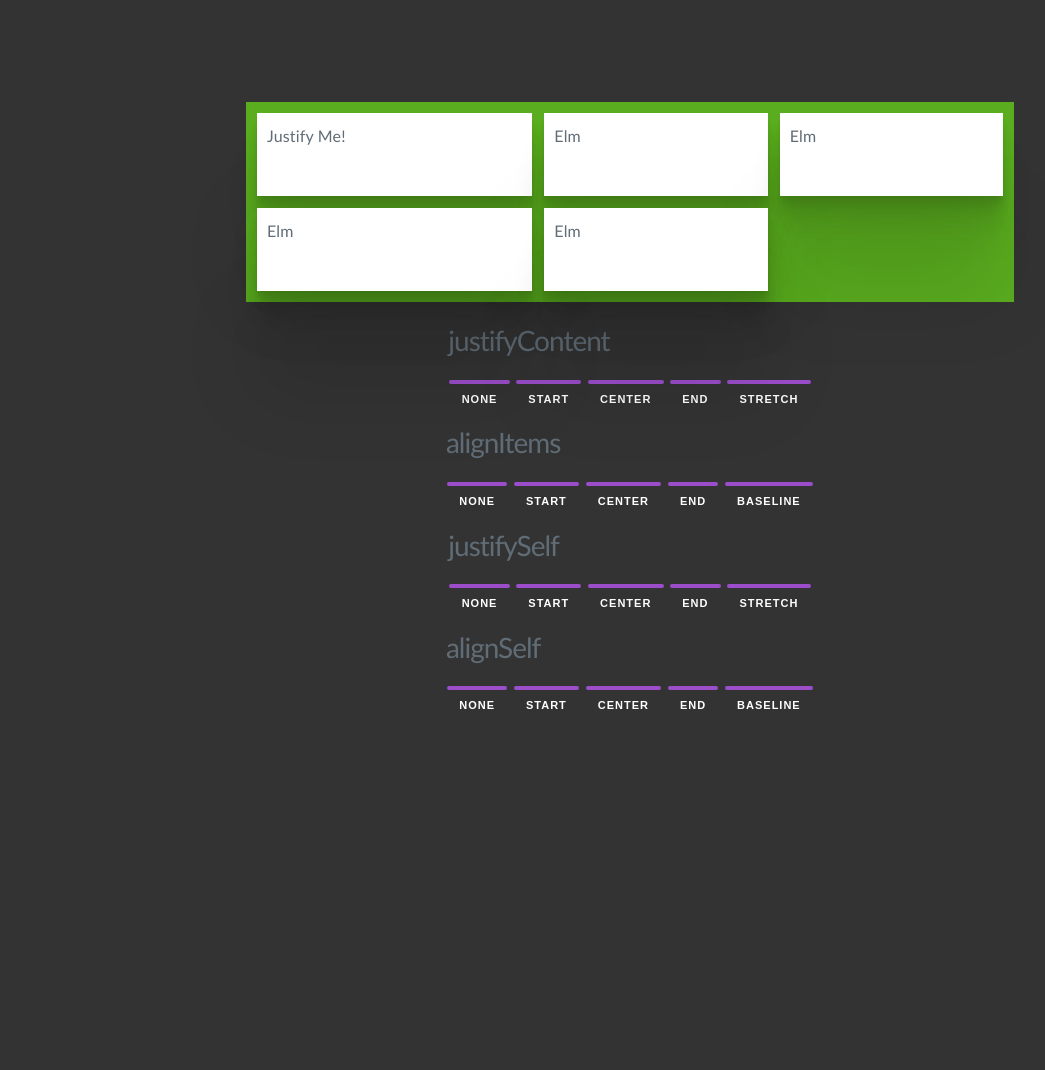
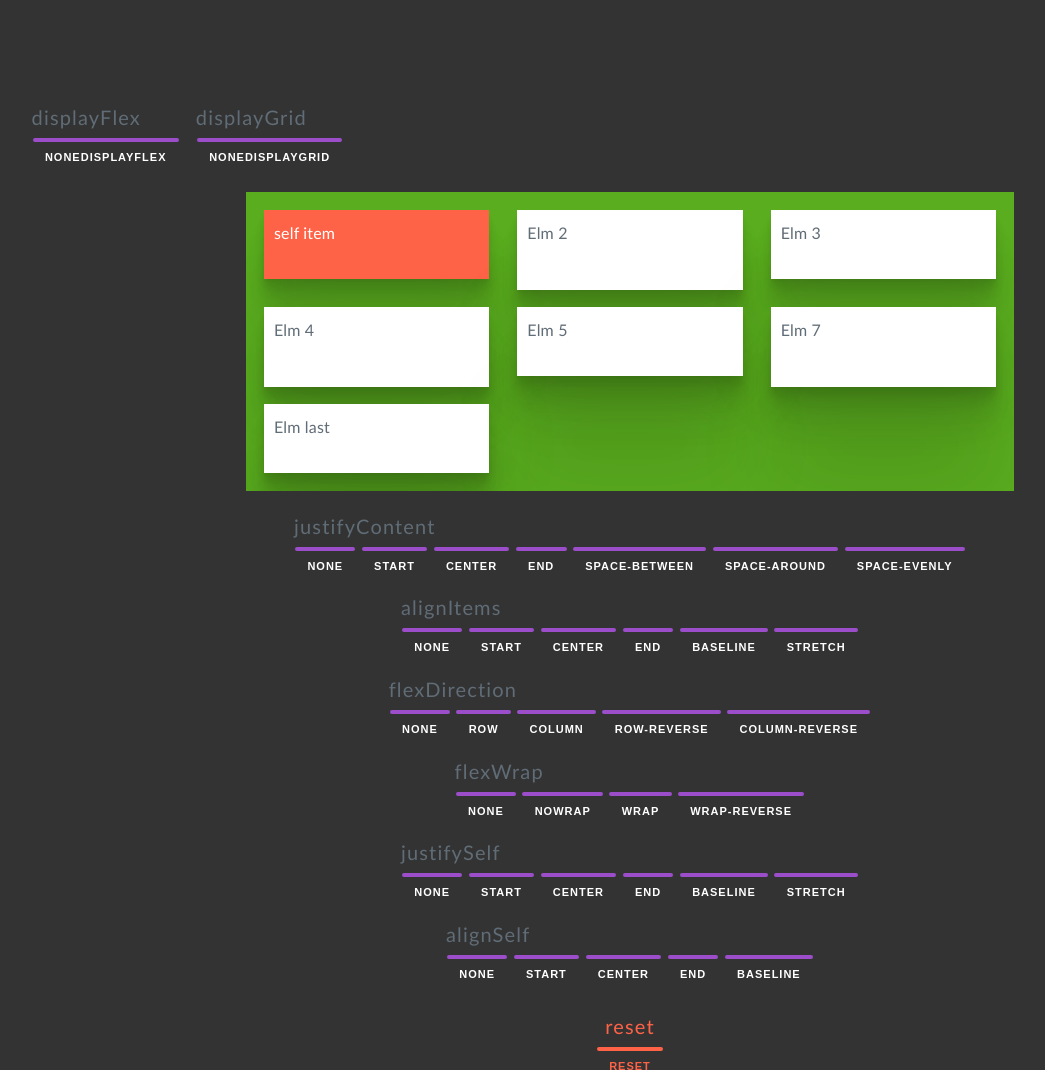
Before and after one commit to BoxPistols/OneTouch_StyleChange-Simple-DesignSystem, a website: page index.html in a window 1280 px wide. Shown: the whole page, without its empty margins (10-1055 px from the left). Before the commit the page ends 853 px from the top, so only its background shows below. Drawn offline with nearby package versions, Linux system fonts and the light colour scheme.

Commit message:
change-button-All-setting

```diff
--- a/app.js
+++ b/app.js
@@ -8,6 +8,7 @@
  * DONE: jQuery to Vanilla
  */
 
+
 const getSelectorAll = (x) => {
   return document.querySelectorAll(`.buttons.${x} > button`);
 };
@@ -17,6 +18,7 @@ const getCssProps = (_searchElm, _target, _styling) => { // (ボタングルー
   for (let i = 0; i < _searchElm.length; i++) { // for文で回す
     if (_searchElm[i] = !null) {
       _searchElm[i].addEventListener('click', function () {
+
         let tx = this.innerText; // ボタンのテキストを取得
         let para = document.querySelector(_target); // セレクターでクラスを取得
 
@@ -40,21 +42,76 @@ const resProp = (_searchElm, _target, _styling) => { // (ボタングループ,
 
 resProp('justifyContent', '.container', "justify-content");
 resProp('alignItems', '.container', "align-items");
-resProp('justifySelf', '.example', "justify-self"); // (ボタングループ, 表示のターゲット要素, 取得スタイル)
-resProp('alignSelf', '.example', "align-self");
+resProp('flexDirection', '.container', "flex-direction");
+resProp('justifySelf', '.element', "justify-self"); // (ボタングループ, 表示のターゲット要素, 取得スタイル)
+resProp('alignSelf', '.element', "align-self");
+resProp('flexWrap', '.container', "flex-wrap");
 
+// Main Result View Container Element
+const container = document.querySelector(".container");
+
+// ======= Reset =======
+const reset = document.querySelector(".reset");
+
+reset.addEventListener('click', function () {
+  function removeStyles(container) {
+    container.removeAttribute('style');
+    if (container.childNodes.length > 0) {
+      for (let child in container.childNodes) {
+        /* filter containerement nodes only */
+        if (container.childNodes[child].nodeType == 1)
+          removeStyles(container.childNodes[child]);
+      }
+    }
+  }
+  removeStyles(container)
+});
+
+//  ======= Change Grid =======
+
+const setGridValue = (_tergetGridElem, _gridValue) => {
+  _tergetGridElem.addEventListener('click', function () {
+    container.style.setProperty('display', _gridValue);
+  });
+}
+const changeGridSetting = (_targetGridElem, _gridValue) => {
+  _targetGridElem = document.querySelector(_targetGridElem);
+  setGridValue(_targetGridElem, _gridValue);
+};
+changeGridSetting(".displayGrid", "grid");
+changeGridSetting(".displayFlex", "flex");
+
+// const displayGrid = document.querySelector(".displayGrid");
+// displayGrid.addEventListener('click', function () {
+//   container.style.setProperty('display', "grid");
+// });
+
+// const displayFlex = document.querySelector(".displayFlex");
+// displayFlex.addEventListener('click', function () {
+//   container.style.setProperty('display', "flex");
+// });
+
+// setGrid(".displayGrid", "grid");
+// setGrid(".displayFlex", "flex");
+
+/**
+  const displayGrid = document.querySelector(".displayGrid");
+  const displayFlex = document.querySelector(".displayFlex");
+  container.style.setProperty('display', 'flex');
+  container.style.setProperty('display', 'grid');
+*/
 
 /** ==========================================================
   * 元のjQuery
   $("button:not(.remove)").on("click", function () {
-    $(".example").css("justify-self", $(this).text());
+    $(".selfElement").css("justify-self", $(this).text());
   });
 */
 
 
 /** ==========================================================
- * ======= setProperty example =======
+ * ======= setProperty selfElement =======
  * elem.style.setProperty('color', '#ff0', '');
- * const elem = document.querySelector('.example');
+ * const elem = document.querySelector('.selfElement');
  * elem.style.setProperty('margin-bottom', '30px', 'important');
  */
--- a/index.html
+++ b/index.html
@@ -11,13 +11,31 @@
 
 <body class="body">
   <div class="wrap">
+
+    <!-- grid flex -->
+    <div class="flex" style="display: flex; margin: 0 1em 2em 1em;">
+      <div class="buttons grid-area" style="margin: 0 1em 0 0;">
+        <h3>displayFlex</h3>
+        <button class="displayFlex">displayFlex</button>
+      </div>
+
+      <div class="buttons grid-area">
+        <h3>displayGrid</h3>
+        <button class="displayGrid">displayGrid</button>
+      </div>
+    </div>
+
+
     <!-- Elements -->
     <div class="container">
-      <div class="element example">Justify Me!</div>
-      <div class="element">Elm</div>
-      <div class="element">Elm</div>
-      <div class="element">Elm</div>
-      <div class="element">Elm</div>
+      <!-- <div class="element selfElement">Justify Me!</div> -->
+      <div class="element selfElement">self item</div>
+      <div class="element">Elm 2</div>
+      <div class="element">Elm 3</div>
+      <div class="element">Elm 4</div>
+      <div class="element">Elm 5</div>
+      <div class="element">Elm 7</div>
+      <div class="element">Elm last</div>
     </div>
 
     <div class="conrtoller">
@@ -29,7 +47,9 @@
         <button>start</button>
         <button>center</button>
         <button>end</button>
-        <button>stretch</button>
+        <button>space-between</button>
+        <button>space-around</button>
+        <button>space-evenly</button>
       </div>
 
       <!-- Align Items-->
@@ -40,6 +60,26 @@
         <button>center</button>
         <button>end</button>
         <button>baseline</button>
+        <button>stretch</button>
+      </div>
+
+      <!-- Flex Direction-->
+      <div class="buttons flexDirection">
+        <h3>flexDirection</h3>
+        <button></button>
+        <button>row</button>
+        <button>column</button>
+        <button>row-reverse</button>
+        <button>column-reverse</button>
+      </div>
+
+      <!-- Flex Wrap-->
+      <div class="buttons flexWrap">
+        <h3>flexWrap</h3>
+        <button></button>
+        <button>nowrap</button>
+        <button>wrap</button>
+        <button>wrap-reverse</button>
       </div>
 
       <!-- justifySelf -->
@@ -49,6 +89,7 @@
         <button>start</button>
         <button>center</button>
         <button>end</button>
+        <button>baseline</button>
         <button>stretch</button>
       </div>
 
@@ -61,10 +102,17 @@
         <button>end</button>
         <button>baseline</button>
       </div>
+
+      <!-- reset -->
+      <div class="buttons reset-area">
+        <h3>reset</h3>
+        <button class="reset">Reset</button>
+      </div>
+
     </div>
   </div>
+  <!-- JavaScript -->
   <script src="app.js"></script>
-  <!-- <script src="class.js"></script> -->
 </body>
 
 </html>
--- a/styles.css
+++ b/styles.css
@@ -18,8 +18,70 @@ body {
 	padding: 8% 2vw;
 }
 
+h3 {
+	line-height: 1.5;
+	margin-bottom: .5rem;
+	font-size: 2rem;
+	letter-spacing: .1ch;
+}
+
+/* ======= Set View Container ======= */
+.container {
+	background-color: var(--green);
+	display: grid;
+	grid-template-columns: repeat(3, auto);
+	grid-auto-rows: 85px;
+	/* display: flex; */
+	/* flex-wrap: wrap; */
+	gap: 12px;
+	max-width: 768px;
+	max-height: 320px;
+	overflow: auto;
+	width: 90vw;
+	padding: 1rem;
+}
+
+/* ======= Set Buttons ======= */
+.conrtoller {
+	display: flex;
+	flex-direction: column;
+	justify-content: center;
+	align-items: center;
+	padding: 2rem;
+}
+
+.element {
+	/*   align-items: center; */
+	background-color: #fff;
+	box-shadow: 0 2.8px 2.2px rgba(0, 0, 0, 0.034), 0 6.7px 5.3px rgba(0, 0, 0, 0.048),
+		0 12.5px 10px rgba(0, 0, 0, 0.06), 0 22.3px 17.9px rgba(0, 0, 0, 0.072), 0 41.8px 33.4px rgba(0, 0, 0, 0.086),
+		0 100px 80px rgba(0, 0, 0, 0.12);
+	margin: 8px;
+	padding: 1rem;
+	min-width: 6em;
+}
+
+.element:nth-child(even) {
+	min-width: 12em;
+	min-height: 5em;
+}
+
+.selfElement {
+	background-color: tomato;
+	color: white;
+	/* max-height: 2em;
+	width: 4em; */
+}
+/* .selfElement:nth-of-type(odd) {
+	background-color: teal;
+	color: white;
+} */
+
+/* ======= Set Buttons ======= */
+
+/* Common Buttons */
 .buttons {
-  margin-bottom: 1.5rem;
+	margin-bottom: 1em;
 }
 
 button {
@@ -37,47 +99,31 @@ button:hover {
 
 button:active,
 button:focus {
-  background-color: tomato;
-  color: tomato;
+	background-color: orange;
+	color: orange;
 }
 
 button:first-of-type::before {
 	content: "none";
 }
 
-.container {
-  background-color: var(--green);
-  display: grid;
-  grid-template-columns: repeat(3, auto);
-  grid-auto-rows: 85px;
-  grid-gap: 10px;
-  max-width: 768px;
-  width: 90vw;
-  /*   justify-items   : stretch; */
-  padding: 1rem;
-}
-
-.element {
-  /*   align-items: center; */
-  background-color: #fff;
-  box-shadow: 0 2.8px 2.2px rgba(0, 0, 0, 0.034),
-    0 6.7px 5.3px rgba(0, 0, 0, 0.048), 0 12.5px 10px rgba(0, 0, 0, 0.06),
-    0 22.3px 17.9px rgba(0, 0, 0, 0.072), 0 41.8px 33.4px rgba(0, 0, 0, 0.086),
-    0 100px 80px rgba(0, 0, 0, 0.12);
-  display: flex;
-  margin: 1px;
-  /*   justify-content: center; */
-  padding: 1rem;
-}
-
-.example {
-  color: currentColor;
-}
-
-.conrtoller {
+/* Reset Button */
+.reset-area {
 	display: flex;
 	flex-direction: column;
 	justify-content: center;
 	align-items: center;
-  padding: 2rem;
+	padding: 1rem;
 }
+
+.reset-area h3 {
+	color: tomato;
+}
+
+button.reset:first-of-type::before {
+	content: "";
+}
+button.reset {
+	color: tomato;
+	background-color: tomato;
+}
```
Also changed, not shown: class.js (deleted). Lines whose indentation alone changed are shown as unchanged.
